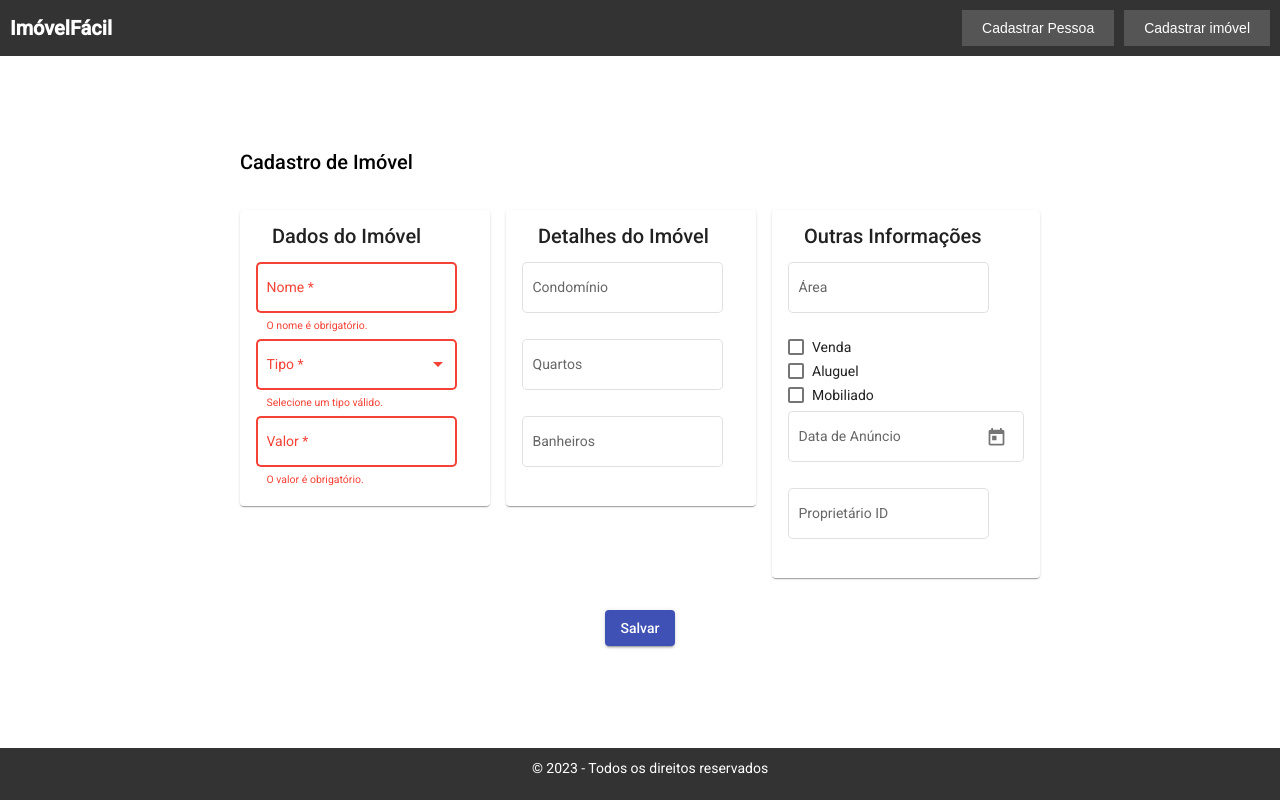
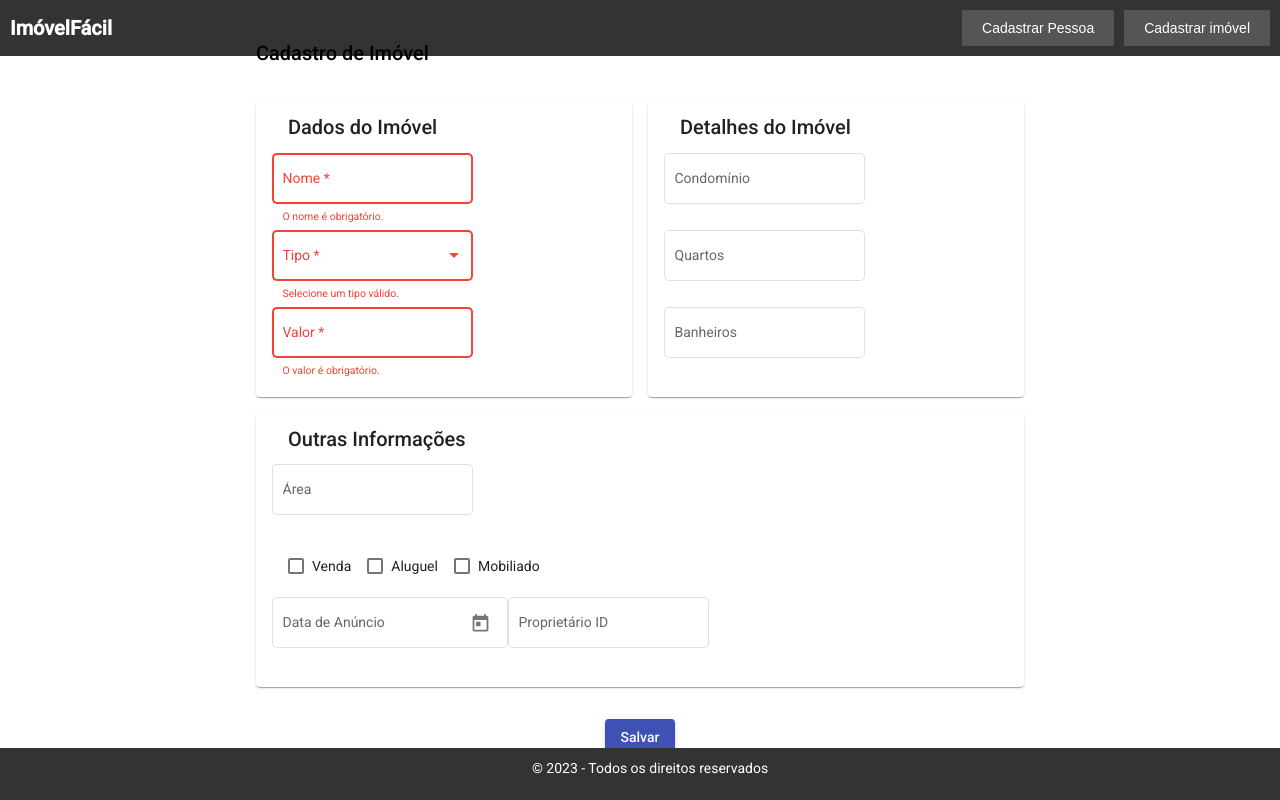
Before and after one commit to Josias-Ribeiro/Angular-Locacao-imoveis, an Angular app: page /cadastro-imoveis in a window 1280 px wide. Built offline with nearby package versions, Linux system fonts and the light colour scheme.

Commit message:
Ajustando containers cadastro pessoa e cadastro imovel

```diff
--- a/src/app/cadastro-imoveis/view/cadastro-imoveis.component.html
+++ b/src/app/cadastro-imoveis/view/cadastro-imoveis.component.html
@@ -75,15 +75,12 @@
 
               <div class="checkbox-group">
                 <mat-checkbox formControlName="venda">Venda</mat-checkbox>
+
+                <mat-checkbox formControlName="aluguel">Aluguel</mat-checkbox>
+
+                <mat-checkbox formControlName="mobiliado">Mobiliado</mat-checkbox>
               </div>
 
-              <div class="checkbox-group">
-                <mat-checkbox formControlName="aluguel">Aluguel</mat-checkbox>
-              </div>
-
-              <div class="checkbox-group">
-                <mat-checkbox formControlName="mobiliado">Mobiliado</mat-checkbox>
-              </div>
 
               <mat-form-field appearance="outline">
                 <mat-label>Data de Anúncio</mat-label>
--- a/src/app/cadastro-imoveis/view/cadastro-imoveis.component.scss
+++ b/src/app/cadastro-imoveis/view/cadastro-imoveis.component.scss
@@ -9,7 +9,7 @@
     display: flex;
     flex-direction: column;
     gap: 16px;
-    max-width: 800px;
+    max-width: 60vw;
     width: 100%;
   }
 
@@ -28,3 +28,10 @@
     justify-content: center;
     margin-top: 16px;
   }
+
+  .checkbox-group {
+    display: flex;
+    flex-direction: row;
+    gap: 1rem;
+    padding: 16px;
+  }
--- a/src/app/cadastro-pessoa/view/cadastro-pessoa.component.scss
+++ b/src/app/cadastro-pessoa/view/cadastro-pessoa.component.scss
@@ -3,7 +3,7 @@
     flex-direction: column;
     justify-content: center;
     align-items: center;
-    height: 100vh;
+    height: 80vh;
     gap: 1rem;
   }
 
```
